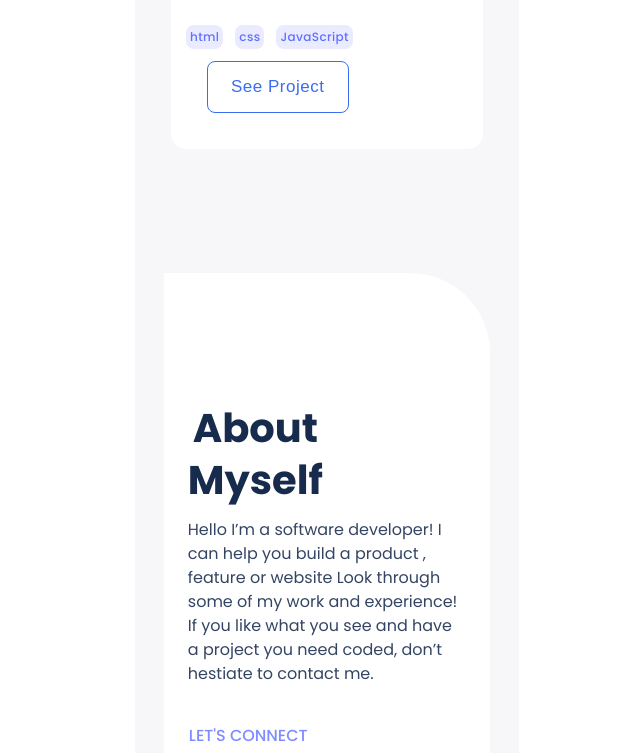
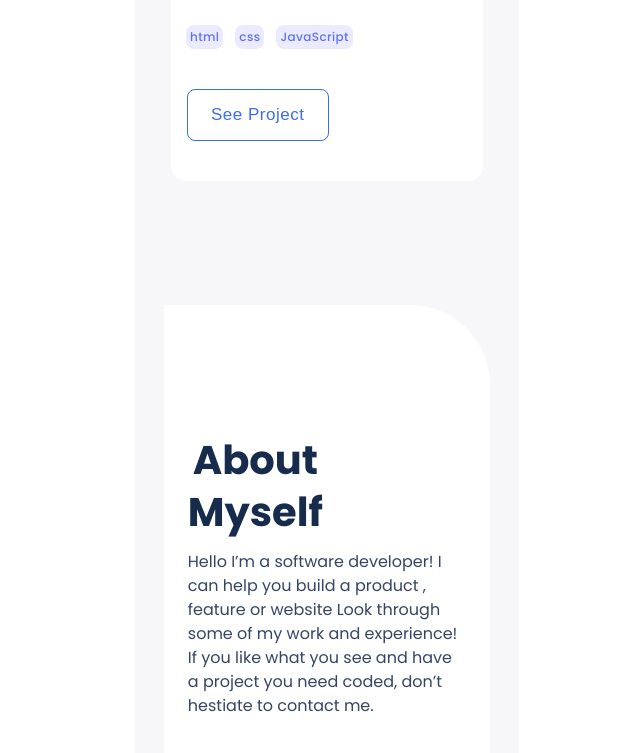
Before and after one commit to belaymit/Microverse-portfolio-Mobile-first, a plain HTML site: page index.html in a window 1280 px wide. Shown: the part 3557-4310 px from the top of the page, without its empty margins (313-953 px from the left). Drawn offline with Linux system fonts and the light colour scheme.

Commit message:
button-class modified

```diff
--- a/index.html
+++ b/index.html
@@ -165,7 +165,7 @@
               <li class="courses-list">JavaScript</li>
             </ul>
           </div>
-          <button class="button">See Project</button>
+          <button>See Project</button>
         </div>
       </div>
     </section>
```
